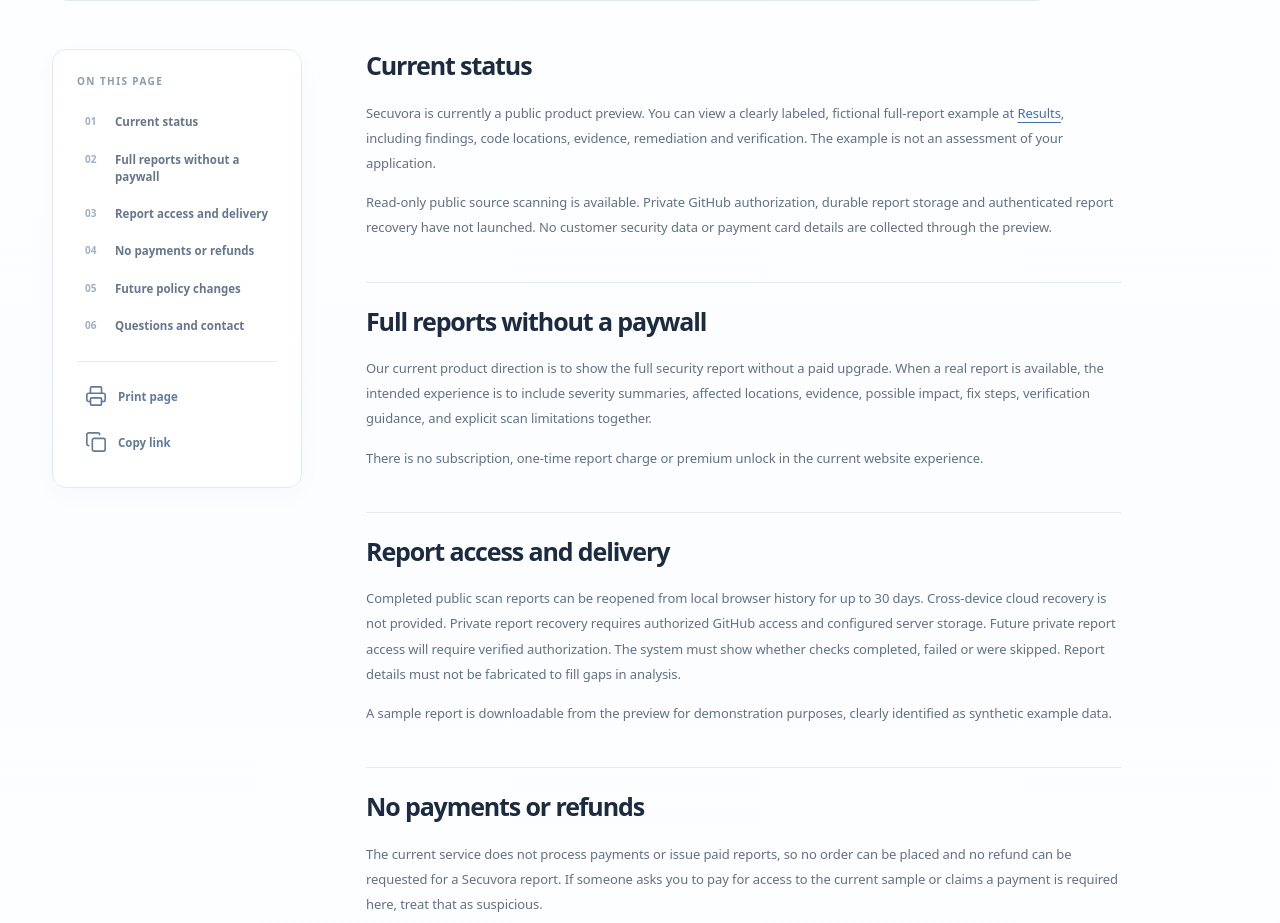
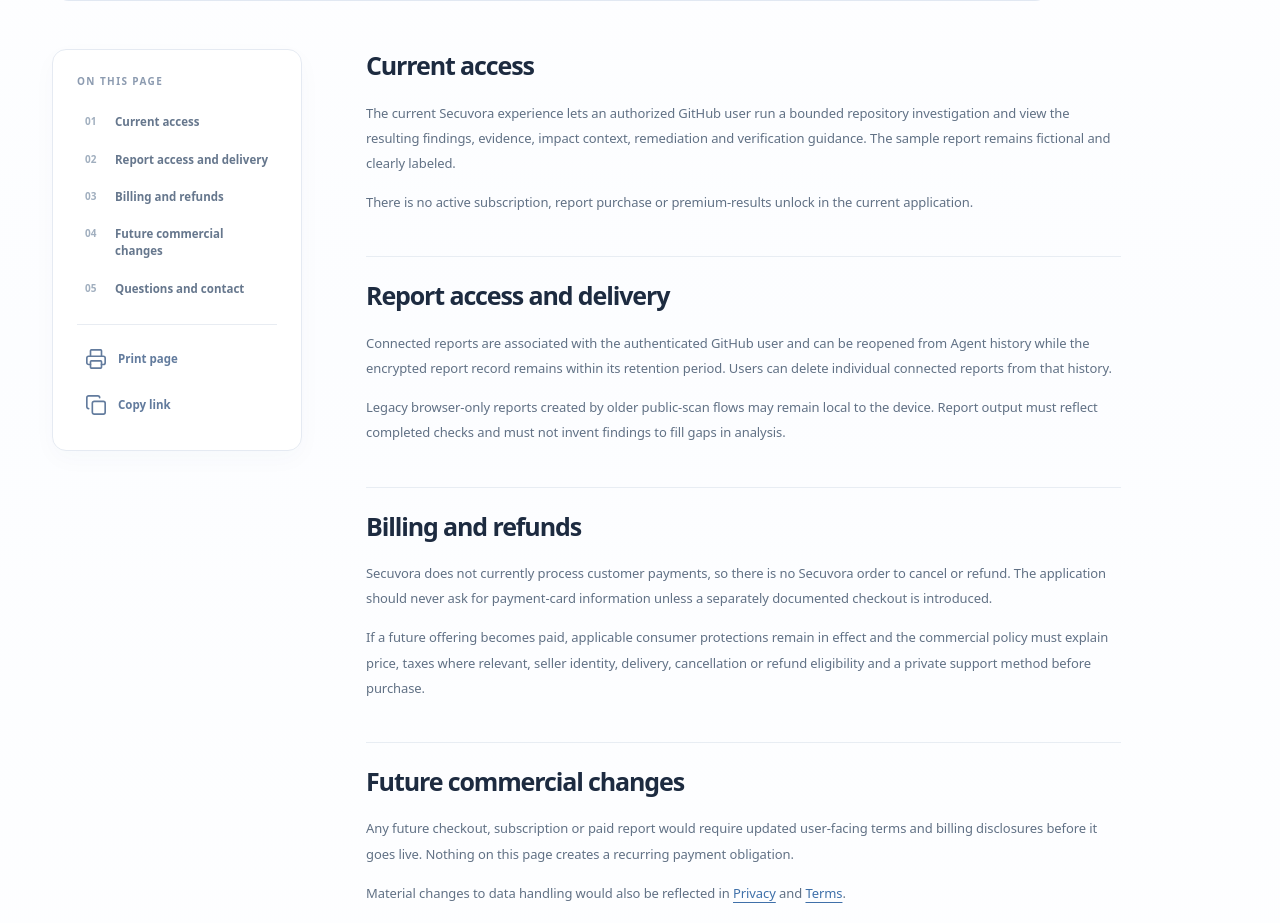
Before and after one commit to helloskyorigin/Safe-sure, a Next.js app: page /refunds in a window 1280 px wide. Shown: the part 769-1692 px from the top of the page. Built offline with nearby package versions, Linux system fonts and the light colour scheme.

Commit message:
Update billing page and remove repetitive free messaging

```diff
--- a/app/refunds/page.tsx
+++ b/app/refunds/page.tsx
@@ -4,58 +4,58 @@ import LegalPage, { type LegalSection } from "@/components/LegalPage";
 
 export const metadata: Metadata = {
   title: "Pricing & Billing Status | Secuvora",
-  description: "Full Secuvora security reports are planned to be free. No checkout, subscriptions or payment collection are active.",
+  description: "Secuvora's current report access and billing status. The service does not currently process customer payments.",
 };
 
 const sections: LegalSection[] = [
-  { id: "current", title: "Current status" },
-  { id: "free", title: "Full reports without a paywall" },
+  { id: "current", title: "Current access" },
   { id: "delivery", title: "Report access and delivery" },
-  { id: "payments", title: "No payments or refunds" },
-  { id: "changes", title: "Future policy changes" },
+  { id: "payments", title: "Billing and refunds" },
+  { id: "changes", title: "Future commercial changes" },
   { id: "questions", title: "Questions and contact" },
 ];
 
 export default function RefundsPage() {
   return (
-    <LegalPage eyebrow="POLICY / PRICING" title="Pricing & billing."
-      lead="Clear terms, even while the product is still in development. Secuvora's current plan is to provide the complete security report without a payment gate."
+    <LegalPage
+      eyebrow="POLICY / BILLING"
+      title="Pricing & billing."
+      lead="The current product does not ask for payment. This page explains report access now and what would need to change before any future paid offering."
       sections={sections}
       summary={[
-        "The complete report experience—including findings, evidence, impact and fixes—is planned to be free.",
-        "The current site does not accept payment, collect billing details or issue invoices.",
-        "Sample results are freely viewable, and public repository source scans can now generate complete reports.",
+        "Secuvora currently does not collect payment-card details, create customer orders or issue invoices.",
+        "Connected GitHub investigations can produce a complete report without a separate paid-results gate.",
+        "Any future paid offering must publish its price, seller details, renewal or one-time terms, refund rules and support route before checkout.",
       ]}
     >
       <section id="current" className="legal-section">
-        <h2>Current status</h2>
-        <p>Secuvora is currently a public product preview. You can view a clearly labeled, fictional full-report example at <Link href="/assess/results">Results</Link>, including findings, code locations, evidence, remediation and verification. The example is not an assessment of your application.</p>
-        <p>Read-only public source scanning is available. Private GitHub authorization, durable report storage and authenticated report recovery have not launched. No customer security data or payment card details are collected through the preview.</p>
+        <h2>Current access</h2>
+        <p>The current Secuvora experience lets an authorized GitHub user run a bounded repository investigation and view the resulting findings, evidence, impact context, remediation and verification guidance. The sample report remains fictional and clearly labeled.</p>
+        <p>There is no active subscription, report purchase or premium-results unlock in the current application.</p>
       </section>
-      <section id="free" className="legal-section">
-        <h2>Full reports without a paywall</h2>
-        <p>Our current product direction is to show the full security report without a paid upgrade. When a real report is available, the intended experience is to include severity summaries, affected locations, evidence, possible impact, fix steps, verification guidance, and explicit scan limitations together.</p>
-        <p>There is no subscription, one-time report charge or premium unlock in the current website experience.</p>
-      </section>
+
       <section id="delivery" className="legal-section">
         <h2>Report access and delivery</h2>
-        <p>Completed public scan reports can be reopened from local browser history for up to 30 days. Cross-device cloud recovery is not provided. Private report recovery requires authorized GitHub access and configured server storage. Future private report access will require verified authorization. The system must show whether checks completed, failed or were skipped. Report details must not be fabricated to fill gaps in analysis.</p>
-        <p>A sample report is downloadable from the preview for demonstration purposes, clearly identified as synthetic example data.</p>
+        <p>Connected reports are associated with the authenticated GitHub user and can be reopened from Agent history while the encrypted report record remains within its retention period. Users can delete individual connected reports from that history.</p>
+        <p>Legacy browser-only reports created by older public-scan flows may remain local to the device. Report output must reflect completed checks and must not invent findings to fill gaps in analysis.</p>
       </section>
+
       <section id="payments" className="legal-section">
-        <h2>No payments or refunds</h2>
-        <p>The current service does not process payments or issue paid reports, so no order can be placed and no refund can be requested for a Secuvora report. If someone asks you to pay for access to the current sample or claims a payment is required here, treat that as suspicious.</p>
-        <p>If Secuvora later introduces a separately priced product, the price, tax disclosures, seller identity, refund eligibility and a private support route must be published before any purchase is requested. Applicable mandatory consumer protections will remain in effect.</p>
+        <h2>Billing and refunds</h2>
+        <p>Secuvora does not currently process customer payments, so there is no Secuvora order to cancel or refund. The application should never ask for payment-card information unless a separately documented checkout is introduced.</p>
+        <p>If a future offering becomes paid, applicable consumer protections remain in effect and the commercial policy must explain price, taxes where relevant, seller identity, delivery, cancellation or refund eligibility and a private support method before purchase.</p>
       </section>
+
       <section id="changes" className="legal-section">
-        <h2>Future policy changes</h2>
-        <p>Any future paid offering would require an updated policy and appropriate checkout disclosures. Nothing on this page authorizes a charge or creates an ongoing payment obligation.</p>
-        <p>Changes affecting the product's scope or data collection will also be reflected in our <Link href="/privacy">privacy</Link> and <Link href="/terms">terms</Link> pages.</p>
+        <h2>Future commercial changes</h2>
+        <p>Any future checkout, subscription or paid report would require updated user-facing terms and billing disclosures before it goes live. Nothing on this page creates a recurring payment obligation.</p>
+        <p>Material changes to data handling would also be reflected in <Link href="/privacy">Privacy</Link> and <Link href="/terms">Terms</Link>.</p>
       </section>
+
       <section id="questions" className="legal-section">
         <h2>Questions and contact</h2>
-        <p>For non-sensitive product feedback, visit <Link href="/contact">Contact</Link>. Please do not post private application code, credentials or personal records in public support channels.</p>
-        <p className="legal-note"><strong>Current service:</strong> Public GitHub source scans can generate real, bounded reports today. Private repository scanning and durable recovery require operator configuration; the example remains illustrative.</p>
+        <p>For non-sensitive product feedback, see <Link href="/contact">Contact</Link>. Do not place private source code, credentials, personal records or undisclosed vulnerabilities in a public support channel.</p>
+        <p className="legal-note"><strong>Current billing status:</strong> No customer checkout or payment collection is enabled.</p>
       </section>
     </LegalPage>
   );
```
